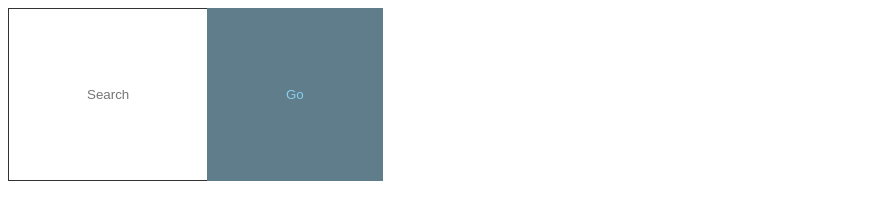
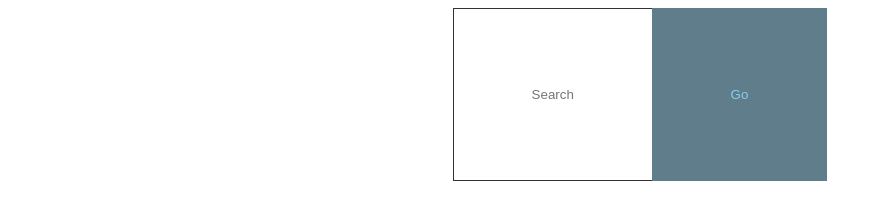
Before and after one commit to 2aezlo/search, a plain HTML site: page index.html in a window 1280 px wide. Shown: the whole page, without its empty margins (0-882 px from the left). Drawn offline with Linux system fonts and the light colour scheme.

Commit message:
Update index.html

```diff
--- a/index.html
+++ b/index.html
@@ -24,9 +24,13 @@
    </style>
  </head>
  <body>
-  <form action="http://www.google.com">
+  <header>
+  </header>
+  <center>
+   <form action="http://www.google.com">
     <input type="text" placeholder="Search" maxlength="20" id="search" >
     <input type="submit" value="Go" id="submit">
-  </form>
+   </form>
+  </center>
  </body>
 </html>
```
